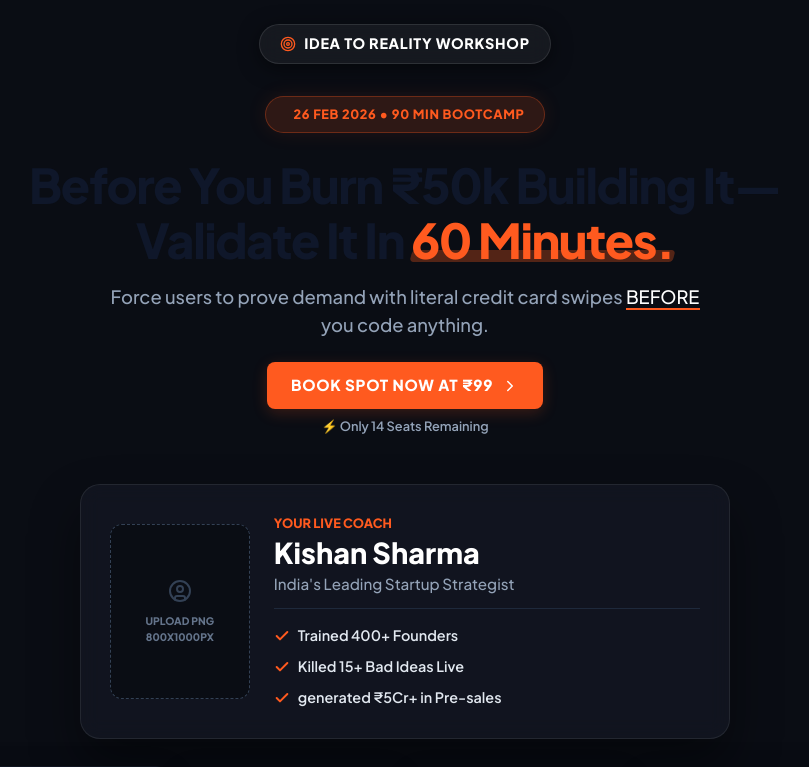
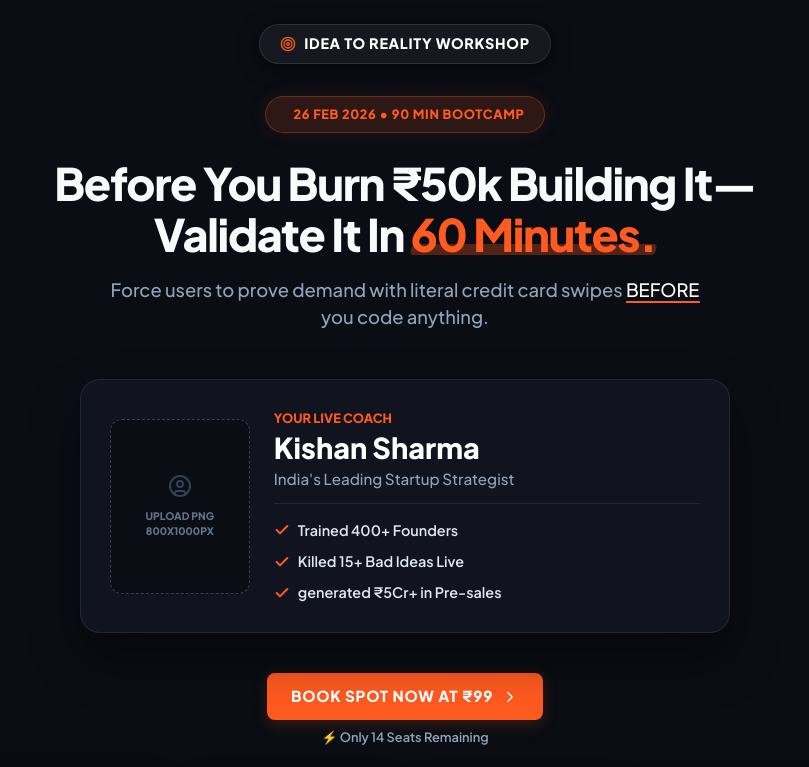
Before and after one commit to sameerkumar334333-gif/prime-corona, a React (Vite) app: page / in a window 1280 px wide. Shown: the top 767 px of the page, without its empty margins (235-1044 px from the left). Built offline with nearby package versions, Linux system fonts and the light colour scheme.

Commit message:
fix: adjust hero wrapper color context and reposition first fold cta button

```diff
--- a/src/App.tsx
+++ b/src/App.tsx
@@ -72,15 +72,7 @@ function App() {
               Force users to prove demand with literal credit card swipes <span style={{ color: '#fff', borderBottom: '2px solid var(--accent-primary)' }}>BEFORE</span> you code anything.
             </motion.p>
 
-            {/* FIRST FOLD BUTTON */}
-            <motion.div variants={fadeInUp} style={{ margin: '1.5rem auto 0', maxWidth: '350px' }}>
-              <a href="#checkout" className="btn-small">
-                BOOK SPOT NOW AT ₹99 <ChevronRight size={18} />
-              </a>
-              <div style={{ color: 'var(--text-muted-light)', fontSize: '0.8rem', fontWeight: 600, marginTop: '0.5rem' }}>
-                ⚡ Only 14 Seats Remaining
-              </div>
-            </motion.div>
+
 
             {/* COACH CARD */}
             <motion.div variants={fadeInUp} className="instructor-hero-card">
@@ -107,6 +99,16 @@ function App() {
                     <Check size={16} color="var(--accent-primary)" strokeWidth={3} /> generated ₹5Cr+ in Pre-sales
                   </div>
                 </div>
+              </div>
+            </motion.div>
+
+            {/* FIRST FOLD BUTTON (Moved Below Coach) */}
+            <motion.div variants={fadeInUp} style={{ margin: '2.5rem auto 0', maxWidth: '350px' }}>
+              <a href="#checkout" className="btn-small">
+                BOOK SPOT NOW AT ₹99 <ChevronRight size={18} />
+              </a>
+              <div style={{ color: 'var(--text-muted-light)', fontSize: '0.8rem', fontWeight: 600, marginTop: '0.5rem' }}>
+                ⚡ Only 14 Seats Remaining
               </div>
             </motion.div>
           </motion.div>
--- a/src/index.css
+++ b/src/index.css
@@ -77,6 +77,7 @@ body {
 /* HERO UNIQUE GRID & GRADIENT BACKGROUND */
 .hero-wrapper {
   background: var(--bg-dark);
+  color: var(--text-light);
   padding: 1.5rem 0 5rem;
   position: relative;
   overflow: hidden;
@@ -84,7 +85,7 @@ body {
 
 /* TYPOGRAPHY */
 .heading-mega {
-  font-size: clamp(1.8rem, 6vw, 3rem);
+  font-size: clamp(1.6rem, 5.5vw, 2.8rem);
   font-weight: 900;
   line-height: 1.15;
   letter-spacing: -0.03em;
```
